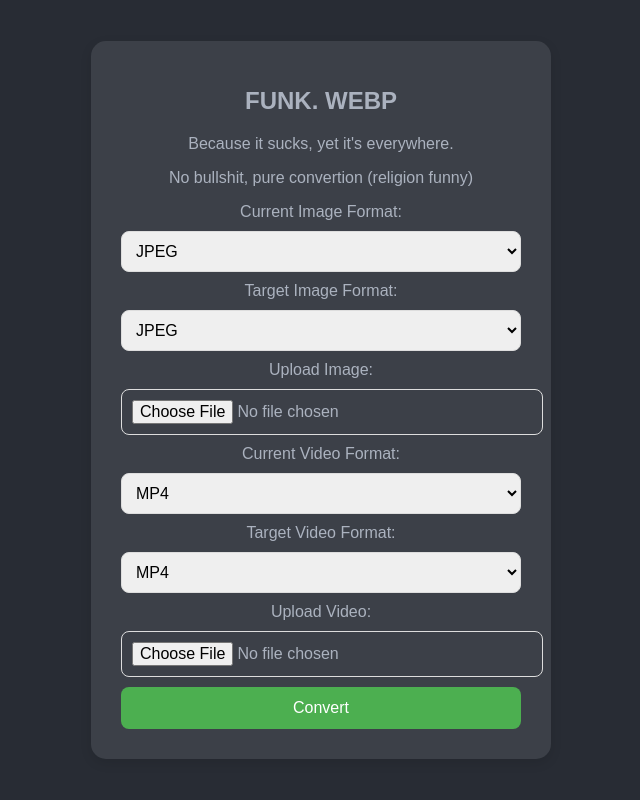
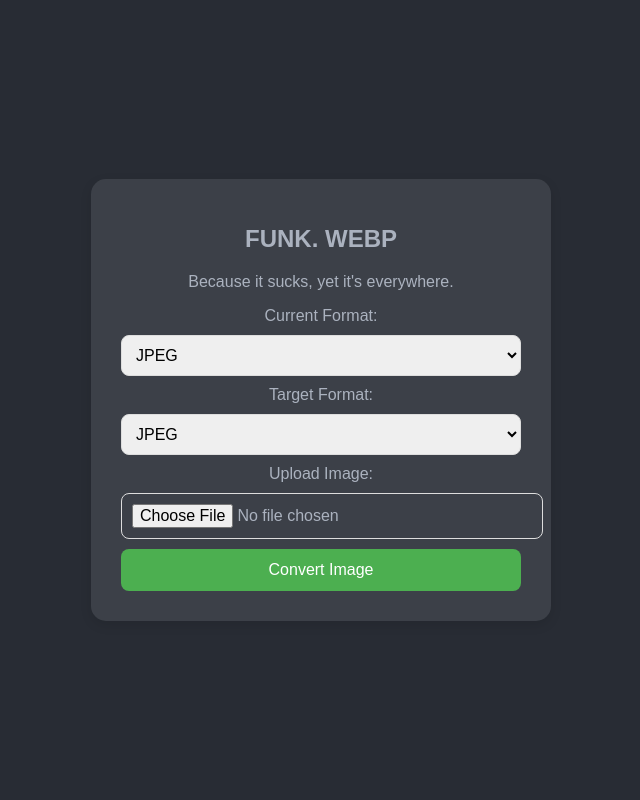
Before and after one commit to intzam667/funk.webp, a Flask app: page / in a window 1280 px wide. Shown: the whole page, without its empty margins (319-959 px from the left). Run offline with Flask 3, Linux system fonts and the light colour scheme; parts of the project's set-up code (start-up, migrations or seed data) failed here and were passed over.

Commit message:
Update index.html

```diff
--- a/templates/index.html
+++ b/templates/index.html
@@ -68,16 +68,14 @@
     <div class="container">
         <h1>FUNK. WEBP</h1>
         <center><p>Because it sucks, yet it's everywhere.</p></center>
-        <center><p>No bullshit, pure convertion (religion funny)</p></center>
         <form action="/convert" method="POST" enctype="multipart/form-data">
-            <!-- Image Conversion -->
-            <label for="current_format">Current Image Format:</label>
+            <label for="current_format">Current Format:</label>
             <select id="current_format" name="current_format">
                 <option value="JPEG">JPEG</option>
                 <option value="PNG">PNG</option>
                 <option value="WEBP">WEBP</option>
             </select>
-            <label for="target_format">Target Image Format:</label>
+            <label for="target_format">Target Format:</label>
             <select id="target_format" name="target_format">
                 <option value="JPEG">JPEG</option>
                 <option value="PNG">PNG</option>
@@ -85,30 +83,12 @@
             </select>
             <label for="image">Upload Image:</label>
             <input type="file" name="image" accept="image/*" required>
-
-            <!-- Video Conversion -->
-            <label for="current_video_format">Current Video Format:</label>
-            <select id="current_video_format" name="current_video_format">
-                <option value="MP4">MP4</option>
-                <option value="AVI">AVI</option>
-                <option value="WEBM">WEBM</option>
-            </select>
-            <label for="target_video_format">Target Video Format:</label>
-            <select id="target_video_format" name="target_video_format">
-                <option value="MP4">MP4</option>
-                <option value="AVI">AVI</option>
-                <option value="WEBM">WEBM</option>
-            </select>
-            <label for="video">Upload Video:</label>
-            <input type="file" name="video" accept="video/*">
-
-            <button type="submit">Convert</button>
+            <button type="submit">Convert Image</button>
         </form>
-
         {% if download_link %}
             <div class="download-link">
-                <h3>Converted File:</h3>
-                <a href="{{ download_link }}" download>Download Converted File</a>
+                <h3>Converted Image:</h3>
+                <a href="{{ download_link }}" download>Download Converted Image</a>
             </div>
         {% endif %}
     </div>
```
